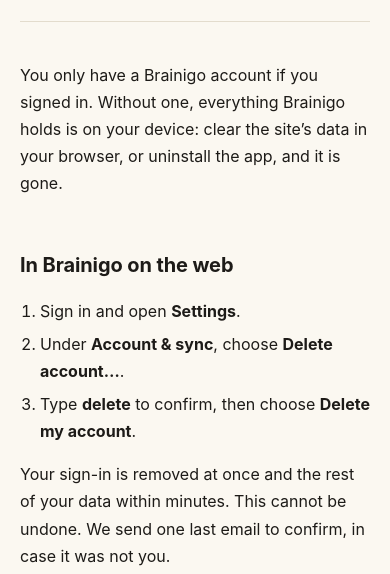
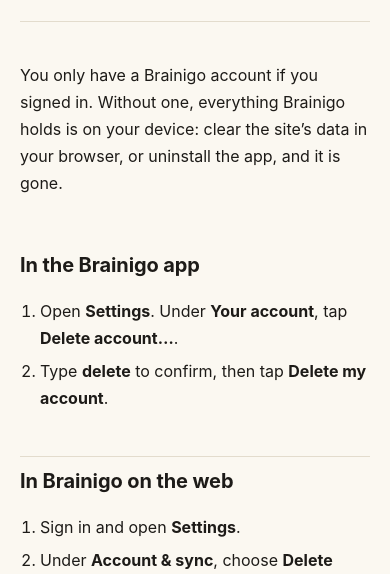
Before and after one commit to danteata/brainigo-legal, a plain HTML site: page delete-account/index.html in a window 390 px wide. Shown: the part 270-844 px from the top of the page. Drawn offline with Linux system fonts and the light colour scheme.

Commit message:
Account deletion from the phone apps' Settings

```diff
--- a/delete-account/index.html
+++ b/delete-account/index.html
@@ -25,14 +25,21 @@
 <p>You only have a Brainigo account if you signed in. Without one, everything Brainigo holds is on your device:
 clear the site&rsquo;s data in your browser, or uninstall the app, and it is gone.</p>
 
+<h2>In the Brainigo app</h2>
+<ol>
+  <li>Open <strong>Settings</strong>. Under <strong>Your account</strong>, tap <strong>Delete account…</strong>.</li>
+  <li>Type <strong>delete</strong> to confirm, then tap <strong>Delete my account</strong>.</li>
+</ol>
+
 <h2>In Brainigo on the web</h2>
 <ol>
   <li>Sign in and open <strong>Settings</strong>.</li>
   <li>Under <strong>Account &amp; sync</strong>, choose <strong>Delete account…</strong>.</li>
   <li>Type <strong>delete</strong> to confirm, then choose <strong>Delete my account</strong>.</li>
 </ol>
-<p>Your sign-in is removed at once and the rest of your data within minutes. This cannot be undone. We send one
-last email to confirm, in case it was not you.</p>
+<p>Either way, your account is closed at once, your data is removed within minutes, and your sign-in is
+deleted. This cannot be undone. We send one last email to confirm, in case it was not you. Practice saved on
+a phone before or while signed in stays on that phone until you uninstall the app.</p>
 
 <h2>Without signing in</h2>
 <p>Email <a href="mailto:dan.abakah@gmail.com?subject=Delete%20my%20Brainigo%20account">dan.abakah@gmail.com</a>
```
Also changed, not shown: index.html (+2 -2 lines).
